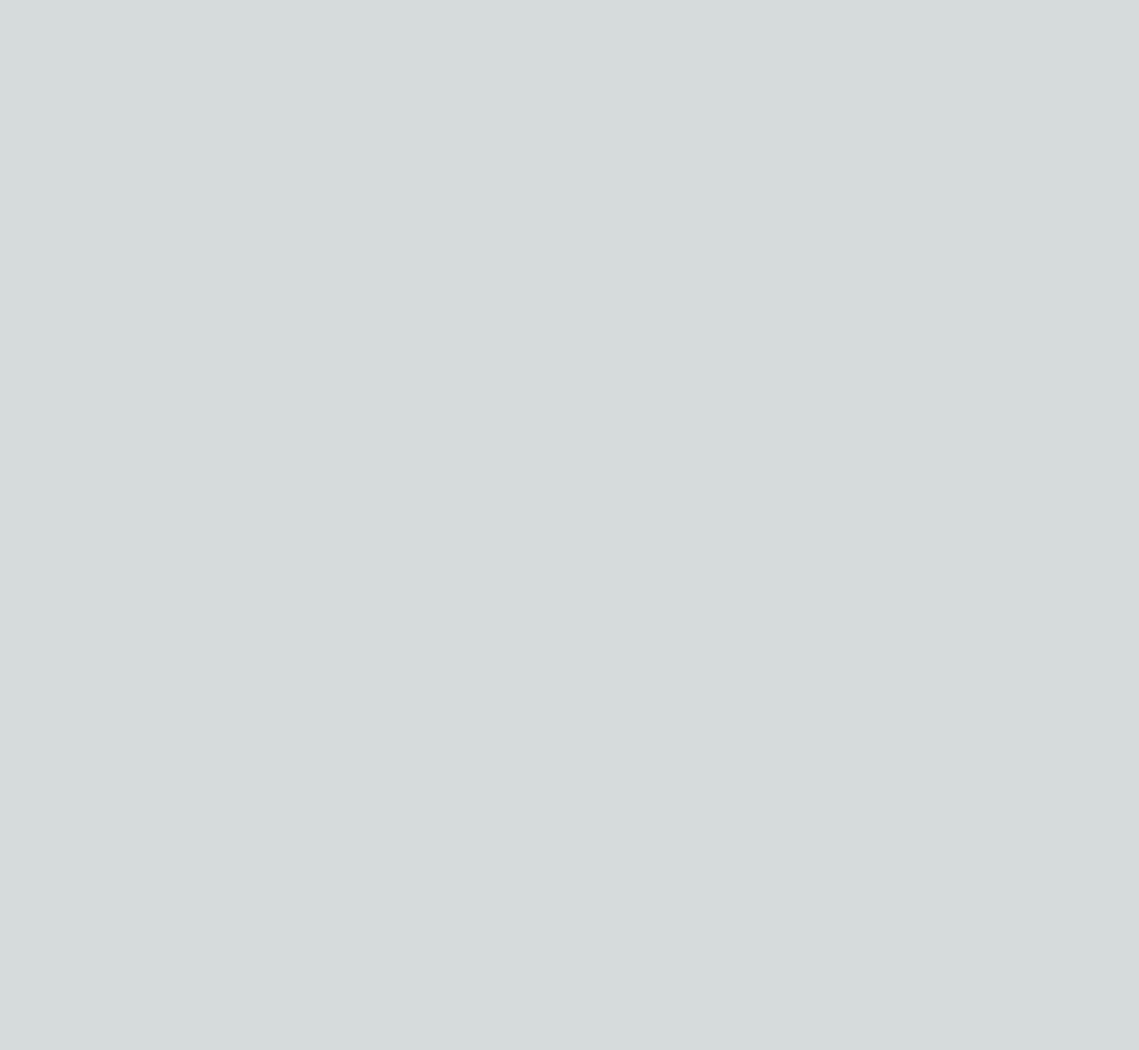
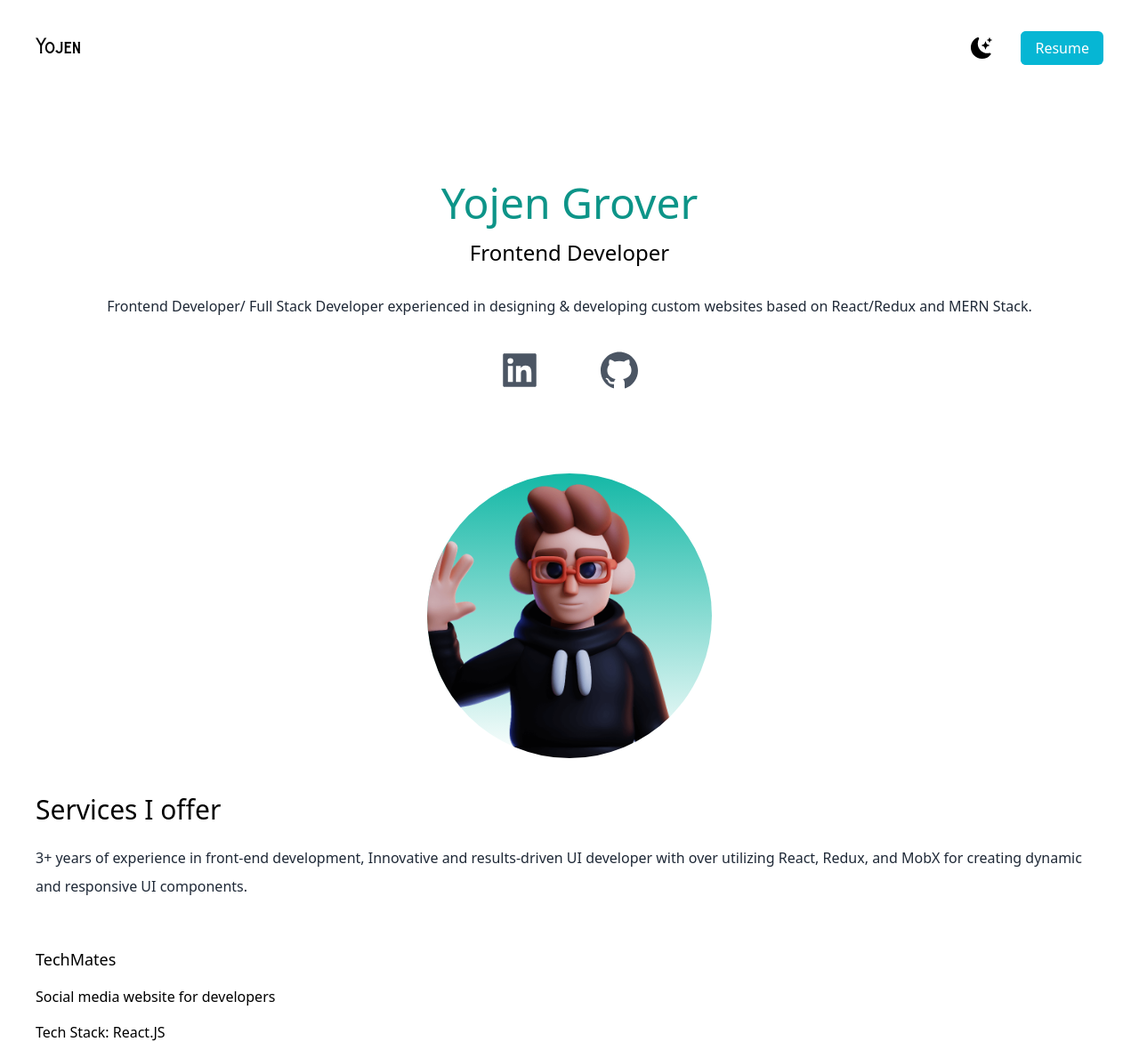
Before and after one commit to yojengrover/Portfolio-Next.js, a Next.js app: page / in a window 1280 px wide. Shown: the whole page at 89% size. Before the commit the page ends 800 px from the top, so only its background shows below. Built offline with nearby package versions, Linux system fonts and the light colour scheme.

Commit message:
Profile page added

```diff
--- a/package.json
+++ b/package.json
@@ -14,6 +14,7 @@
     "postcss": "8.4.25",
     "react": "18.2.0",
     "react-dom": "18.2.0",
+    "react-icons": "^4.10.1",
     "tailwindcss": "3.3.2"
   }
 }
--- a/pages/index.js
+++ b/pages/index.js
@@ -1,12 +1,64 @@
 import Image from 'next/image'
+import {BsFillMoonStarsFill} from 'react-icons/bs';
+import {AiFillLinkedin, AiFillGithub} from 'react-icons/ai'
 import { Inter } from 'next/font/google'
+import deved from '../public/dev-ed-wave.png'
+import code from '../public/code.png'
+import design from '../public/design.png'
+import consulting from '../public/consulting.png'
+
 
 const inter = Inter({ subsets: ['latin'] })
 
 export default function Home() {
   return (
-    <main>
-    <title>Yojen Portfolio</title>
+    <div>
+      <title>Yojen Portfolio</title>
+    <main className='bg-white px-10'>
+    <section className='min-h-screen'>
+      <nav className='py-10 mb-12 flex justify-between'>
+        <h1 className='text-xl font-burtons'>Yojen</h1>
+        <ul className=' flex items-center'>
+          <li>
+            <BsFillMoonStarsFill className='cursor-pointer text-2xl' />
+          </li>
+          <li><a className='bg-gradient-to-r from-cyan-500 bg-cyan-500 text-white px-4 py-2 rounded-md ml-8
+          ' href='#'>Resume</a></li>
+        </ul>
+      </nav>
+      <div className=' text-center p-10'>
+        <h2 className='text-5xl py-2 text-teal-600 font-medium'>Yojen Grover</h2>
+        <h3 className=' text-2xl py-2'>Frontend Developer</h3>
+        <p className='text-md py-5 leading-8 text-gray-800'>Frontend Developer/ Full Stack Developer experienced
+          in designing & developing custom websites based on
+          React/Redux and MERN Stack. </p>
+      <div className='text-5xl flex justify-center gap-16 py-3 text-gray-600'>
+        <AiFillLinkedin />
+        <AiFillGithub />
+      </div>
+      <div className=' relative mx-auto bg-gradient-to-b from-teal-500 rounded-full w-80 h-80 mt-20 overflow-hidden'>
+      <Image src={deved} layout="fill" objectFit='cover'/></div>
+      </div>
+    </section>
+    <section>
+      <div>
+        <h3 className='text-3xl'>Services I offer</h3>
+        <p className='text-md py-5 leading-8 text-gray-800'>
+        3+ years of experience in front-end development,
+        Innovative and results-driven UI developer with over utilizing React, Redux,
+         and MobX for creating dynamic and responsive UI components.
+        </p>
+      </div>
+      <div>
+        <div>
+          <h4 className='text-lg font-medium pt-8 pb-2'>TechMates</h4>
+          <p className='py-2'>Social media website for developers</p>
+          <p className='py-2'>Tech Stack: React.JS </p>
+
+        </div>
+      </div>
+    </section>
     </main>
+    </div>
   )
 }
--- a/styles/globals.css
+++ b/styles/globals.css
@@ -25,3 +25,8 @@
     )
     rgb(var(--background-start-rgb));
 }
+
+@font-face{
+  font-family: "burtons";
+  src: url("../public/Burtons.otf");
+}
--- a/tailwind.config.js
+++ b/tailwind.config.js
@@ -7,6 +7,9 @@
   ],
   theme: {
     extend: {
+      fontFamily:  {
+        burtons: "burtons",
+      },
       backgroundImage: {
         'gradient-radial': 'radial-gradient(var(--tw-gradient-stops))',
         'gradient-conic':
```
Also changed, not shown: 1 other file (tests, documents, lock files or other folders).
